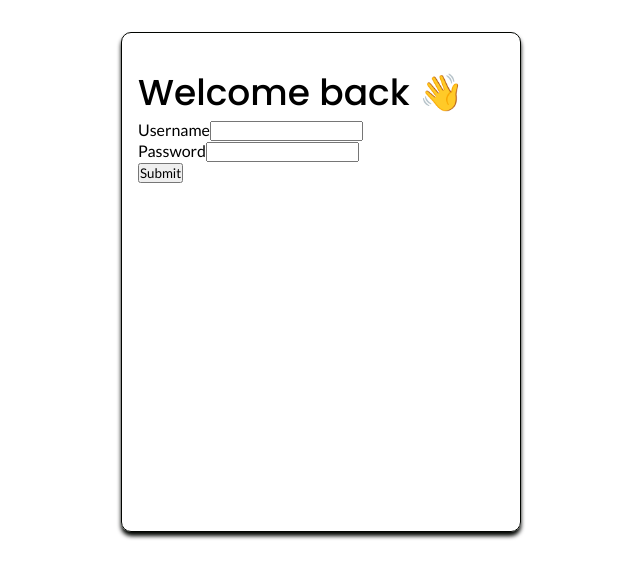
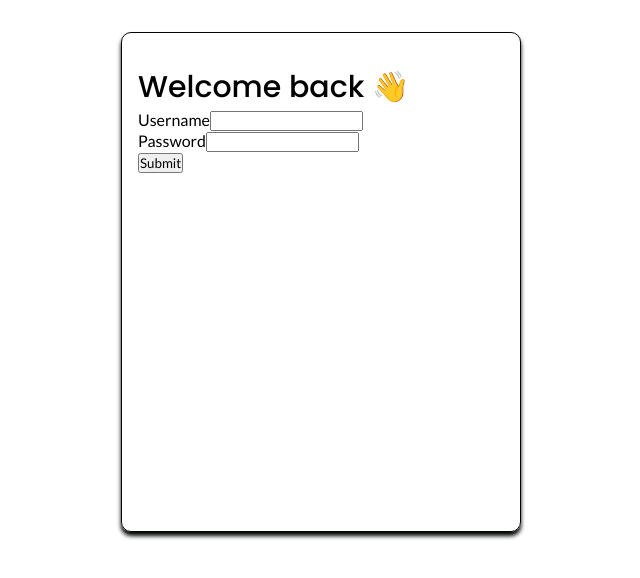
Before and after one commit to joshytheprogrammer/todos-frontend, a Nuxt app: page /login in a window 1280 px wide. Shown: the top 578 px of the page, without its empty margins (319-959 px from the left). Built offline with nearby package versions, Linux system fonts and the light colour scheme.

Commit message:
made changes: designing login page

```diff
--- a/pages/login.vue
+++ b/pages/login.vue
@@ -10,7 +10,7 @@
         <label>Password</label>
         <input type="password" v-model="login.password" />
       </div>
-      <div>
+      <div class="btn">
         <button type="submit">Submit</button>
       </div>
     </form>
@@ -57,12 +57,13 @@ export default {
   border-radius: 10px;
 
   h1 {
-    font-size: 36px;
+    font-size: 30px;
     font-weight: 500;
   }
 
   form {
     display: block;
+
   }
 }
 </style>
```
